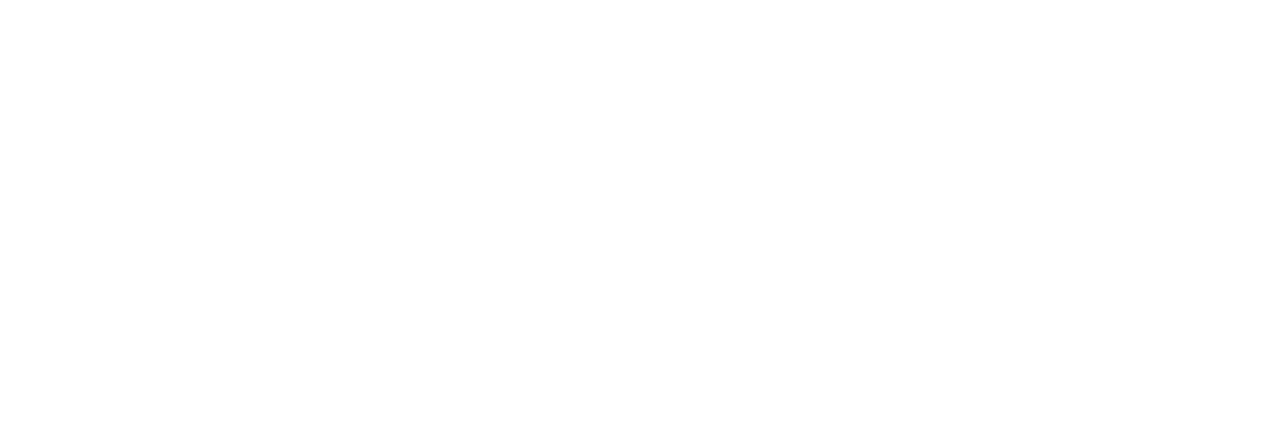
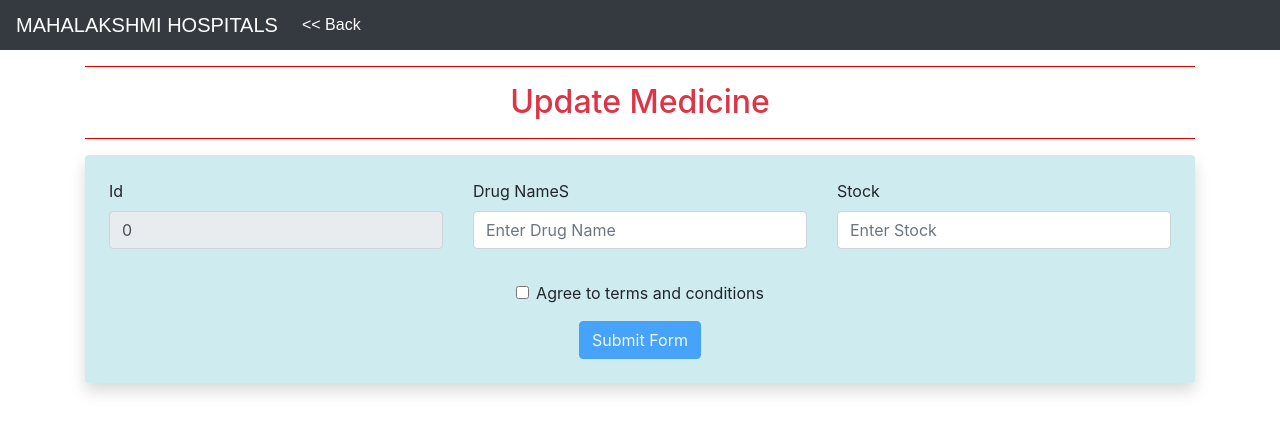
Before and after one commit to SaurabhT910/FrontendHospitalManagementSystem, an Angular app: page /update-medicine/1 in a window 1280 px wide. Before the commit this address led to /. Shown: the top 432 px of the page. Built offline with nearby package versions, Linux system fonts and the light colour scheme; no server answers.

Commit message:
Get,Delete,Update medicine form Medicine Entity

```diff
--- a/src/app/admindash/admindash.component.html
+++ b/src/app/admindash/admindash.component.html
@@ -40,6 +40,9 @@
             <td>{{patient.purgency}}</td>
             <td>
               <button (click)="delete(patient.pid)" class="btn btn-danger">DELETE</button>
+              &nbsp;
+              &nbsp;
+              <button (click)="update(patient.pid)" class="btn btn-success">UPDATE</button>
             </td>
           </tr>
         </tbody>
--- a/src/app/admindash/admindash.component.ts
+++ b/src/app/admindash/admindash.component.ts
@@ -1,6 +1,7 @@
 import { Component, OnInit } from '@angular/core';
 import { PatientService } from '../patient.service';
 import { Patient } from '../patient';
+import { Router } from '@angular/router';
 
 @Component({
   selector: 'app-admindash',
@@ -10,7 +11,7 @@
 })
 export class AdmindashComponent implements OnInit{
    patient:Patient[]=[]
-   constructor(private patientService:PatientService){}
+   constructor(private patientService:PatientService, private router:Router){}
    ngOnInit(): void {
     this.getPatient();
  }
@@ -26,4 +27,8 @@
       this.getPatient();
     })
    }
+
+   update(pid:number){
+      this.router.navigate(['update-patient',pid])
+   }
 }
--- a/src/app/app-routing.module.ts
+++ b/src/app/app-routing.module.ts
@@ -10,6 +10,7 @@
 import { MedicineListComponent } from './medicine-list/medicine-list.component';
 import { AddMedicineComponent } from './add-medicine/add-medicine.component';
 import { UpdatePatinetComponent } from './update-patinet/update-patinet.component';
+import { UpdateMedicineComponent } from './update-medicine/update-medicine.component';
 
 
 const routes: Routes = [
@@ -23,7 +24,8 @@
   { path:'create-patient',component:AddPatientComponent},
   { path:'medicine-list',component:MedicineListComponent},
   { path:'add-medicine',component:AddMedicineComponent},
-  { path:"update-patient/:pid",component:UpdatePatinetComponent}
+  { path:"update-patient/:pid",component:UpdatePatinetComponent},
+  { path:"update-medicine/:id", component:UpdateMedicineComponent}
 ];
 
 @NgModule({
--- a/src/app/app.module.ts
+++ b/src/app/app.module.ts
@@ -15,6 +15,7 @@
 import { MedicineListComponent } from './medicine-list/medicine-list.component';
 import { AddMedicineComponent } from './add-medicine/add-medicine.component';
 import { UpdatePatinetComponent } from './update-patinet/update-patinet.component';
+import { UpdateMedicineComponent } from './update-medicine/update-medicine.component';
 
 
 @NgModule({
@@ -30,6 +31,7 @@
     MedicineListComponent,
     AddMedicineComponent,
     UpdatePatinetComponent,
+    UpdateMedicineComponent,
   ],
   imports: [
     BrowserModule,
--- a/src/app/medicine-list/medicine-list.component.html
+++ b/src/app/medicine-list/medicine-list.component.html
@@ -35,6 +35,7 @@
           <th>ID</th>
           <th>Drug Name</th>
           <th>Stock</th>
+          <th>Action</th>
         </tr>
     </thead>
     <tbody>
@@ -42,6 +43,12 @@
           <td scope="row">{{medicine.id}}</td>
           <td>{{medicine.drugName}}</td>
           <td>{{medicine.stock}}</td>
+          <td>
+            <button class="btn btn-danger" (click)="delete(medicine.id)">DELETE</button>
+            &nbsp;
+            &nbsp;
+            <button class="btn btn-success" (click)="update(medicine.id)">UPDATE</button>
+          </td>
         </tr>
     </tbody>
  </table>
--- a/src/app/medicine-list/medicine-list.component.ts
+++ b/src/app/medicine-list/medicine-list.component.ts
@@ -2,6 +2,7 @@
 import { Medicine } from '../medicine';
 import { HttpClient } from '@angular/common/http';
 import { MedicineService } from '../medicine.service';
+import { Router } from '@angular/router';
 
 @Component({
   selector: 'app-medicine-list',
@@ -11,7 +12,7 @@
 })
 export class MedicineListComponent  implements OnInit{
   medicine:Medicine[]=[];
-  constructor(private medicinService:MedicineService){}
+  constructor(private medicinService:MedicineService, private router:Router){}
   ngOnInit(): void {
     this.getMedicine()
   }
@@ -20,8 +21,16 @@
       this.medicine=data;
 
     })
+  }
+  delete(id:number){
+    this.medicinService.deleteMedicine(id).subscribe(data=>{
+      console.log(data);
+       this.getMedicine();
+    })
+  }
+  update(pid:number){
+    this.router.navigate(['update-medicine',pid])
+}
 
 
-  }
-
 }
--- a/src/app/medicine.service.ts
+++ b/src/app/medicine.service.ts
@@ -20,5 +20,14 @@
   createMedicine(medicine:Medicine):Observable<Medicine>{
     return this.httpClient.post<Medicine>(`${this.baseUrl}/add`,medicine);
   }
+  deleteMedicine(id:number):Observable<Object>{
+    return this.httpClient.delete(`${this.baseUrl}/delete/${id}`);
+  }
+  getMedicineById(id:number){
+     return this.httpClient.get<Medicine>(`${this.baseUrl}/${id}`);
+  }
+  updateMedicine(id:number, medicine:Medicine):Observable<Object>{
+    return this.httpClient.put<Medicine>(`${this.baseUrl}/update/${id}`,medicine);
+  }
 
 }
--- /dev/null
+++ b/src/app/update-medicine/update-medicine.component.html
@@ -0,0 +1,59 @@
+<!DOCTYPE html>
+<html lang="en">
+<head>
+    <meta charset="UTF-8">
+    <meta name="viewport" content="width=device-width, initial-scale=1.0">
+    <title>Medicine</title>
+</head>
+<nav style="margin:auto" class="navbar navbar-expand-lg bg-dark d-flex">
+    <a style="color: white;" class="navbar-brand" href="#">MAHALAKSHMI HOSPITALS</a>
+    <button class="navbar-toggler" type="button" data-bs-toggle="collapse" data-bs-target="#navbarSupportedContent" aria-controls="navbarSupportedContent" aria-expanded="false" aria-label="Toggle navigation">
+      <span class="navbar-toggler-icon"></span>
+    </button>
+    <div class="collapse navbar-collapse" id="navbarSupportedContent">
+      <ul class="navbar-nav me-auto mb-2 mb-lg-0">
+        <li class="nav-item">
+            <a style="color: white;"class="nav-link active" aria-current="page" href="javascript:void(0);" routerLink="/medicine-list"> << Back</a>
+        </li>
+      </ul>
+    </div>
+  </nav>
+<body>
+    <div class="container">
+        <hr color="red">
+        <h2 class="text-center text-danger" >Update Medicine</h2>
+        <hr color="red">
+        <div class="d-flex justify-content-center">
+          <form (ngSubmit)="onSubmit()" #medicineForm="ngForm" class=" p-4 rounded shadow" style="width: 100%;
+          background-color: rgb(206, 236, 240);" novalidate>
+            <div class="form-group row mb-3">
+                <div class="col-md-4">
+                    <label for="drugName">Id</label>
+                    <input type="number" class="form-control" id="id" name="id"  [(ngModel)]="medicine.id" #id="ngModel" disabled="">
+
+                  </div>
+              <div class="col-md-4">
+                <label for="drugName">Drug NameS</label>
+                <input type="text" class="form-control" id="drugName" name="drugName" placeholder="Enter Drug Name"  [(ngModel)]="medicine.drugName" required #drugName="ngModel">
+                <div *ngIf="drugName.invalid && drugName.touched" class="text-danger">Drug Name is required</div>
+              </div>
+              <div class="form-group col-md-4">
+                <label for="stock">Stock</label>
+                <input type="text" class="form-control" id="stock" name="stock" placeholder="Enter Stock"  [(ngModel)]="medicine.stock" required #stock="ngModel">
+                <div *ngIf="stock.invalid && stock.touched" class="text-danger">Enter Stock</div>
+              </div>
+            </div>
+            <div class="form-check mb-3 text-center">
+              <input class="form-check-input" type="checkbox" id="invalidCheck3" required>
+              <label class="form-check-label" for="invalidCheck3">
+                   Agree to terms and conditions
+              </label>
+            </div>
+            <div class="text-center">
+                <button class="btn btn-primary  text-center" type="submit" [disabled]="medicineForm.invalid">Submit Form</button>
+            </div>
+          </form>
+        </div>
+    </div>
+</body>
+</html>
--- /dev/null
+++ b/src/app/update-medicine/update-medicine.component.ts
@@ -0,0 +1,37 @@
+import { Component } from '@angular/core';
+import { Medicine } from '../medicine';
+import { MedicineService } from '../medicine.service';
+import { ActivatedRoute, Router } from '@angular/router';
+
+@Component({
+  selector: 'app-update-medicine',
+  standalone: false,
+  templateUrl: './update-medicine.component.html',
+  styleUrl: './update-medicine.component.css'
+})
+export class UpdateMedicineComponent {
+  constructor(private medicineService:MedicineService,private route:ActivatedRoute,private router:Router){}
+medicine:Medicine=new Medicine();
+id:number=0;
+
+ngOnInit(){
+  this.id=this.route.snapshot.params['id'];
+  this.medicineService.getMedicineById(this.id).subscribe(data=>{
+     console.log(data);
+     this.medicine=data;
+  })
+
+}
+
+onSubmit(){
+  this.medicineService.updateMedicine(this.id,this.medicine).subscribe(data=>{
+    console.log(data);
+    this.goToMedicineList();
+
+  })
+}
+ goToMedicineList(){
+  this.router.navigate(['/medicine-list']);
+ }
+
+}
```
Also changed, not shown: src/app/update-medicine/update-medicine.component.css (added), 1 other file (tests, documents, lock files or other folders).
